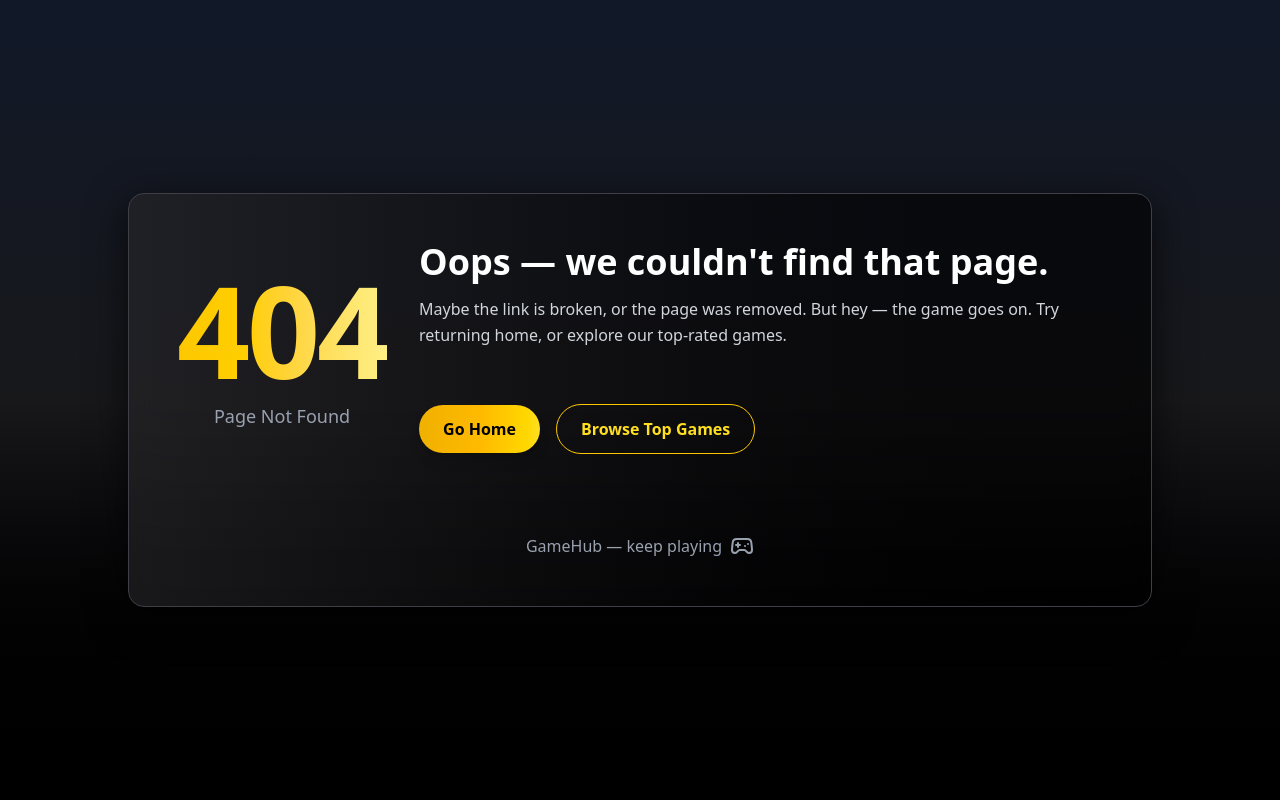
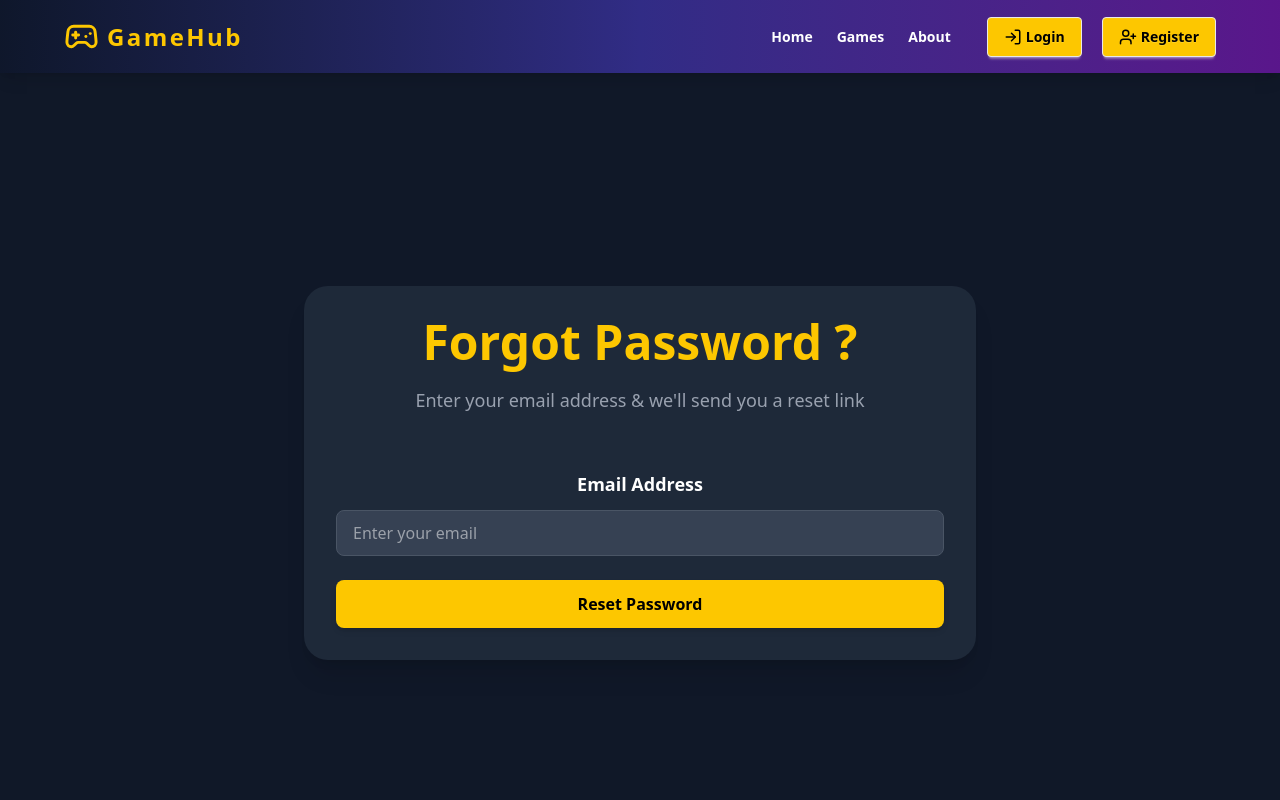
Before and after one commit to Hlamong55/GameHub-A-Game-Library, a React (Vite) app: page /auth/resetPass in a window 1280 px wide. Shown: the top 800 px of the page. Built offline with nearby package versions, Linux system fonts and the light colour scheme; no server answers.

Commit message:
implement forget password function

```diff
--- a/src/Loading.jsx
+++ b/src/Loading.jsx
@@ -1,7 +1,14 @@
 const Loading = () => {
   return (
-    <div className="flex min-h-screen justify-center items-center">
-      <span className="loading loading-bars loading-lg"></span>
+    <div className="min-h-screen flex justify-center items-center bg-black">
+      <div className="relative">
+
+        <div className="absolute animate-spin rounded-full h-36 w-36 border-4 border-t-transparent border-b-transparent border-l-purple-500 border-r-blue-500 shadow-lg"></div>
+
+
+        <div className="absolute h-28 w-28 rounded-full bg-linear-to-br from-purple-900 to-indigo-900 blur-md opacity-30"></div>
+
+      </div>
     </div>
   );
 };
--- a/src/components/Navbar.jsx
+++ b/src/components/Navbar.jsx
@@ -9,7 +9,7 @@ const Navbar = () => {
 
   const handleLogout = async () => {
     await logOut();
-    navigate("/");
+    navigate("/auth/login");
   };
 
   const activeClass = ({ isActive }) =>
@@ -30,7 +30,7 @@ const Navbar = () => {
   );
 
   return (
-    <nav className="navbar bg-linear-to-r from-slate-900 via-indigo-900 to-purple-900 text-white shadow-lg px-10 py-3">
+    <nav className="navbar bg-linear-to-r from-slate-900 via-indigo-900 to-purple-900 text-white shadow-lg md:px-16 py-3">
       <div className="navbar-start">
         <Link to="/" className="flex items-center gap-2 text-2xl font-extrabold tracking-widest text-yellow-400">
           <Gamepad2 size={35} />
--- a/src/firebase/Firebase.config.js
+++ b/src/firebase/Firebase.config.js
@@ -13,7 +13,7 @@ const firebaseConfig = {
   messagingSenderId: import.meta.env.VITE_messagingSenderId,
   appId: import.meta.env.VITE_appId
 };
-console.log("API KEY:", import.meta.env.VITE_apiKey);
+// console.log("API KEY:", import.meta.env.VITE_apiKey);
 
 // Initialize Firebase
 const app = initializeApp(firebaseConfig);
--- a/src/pages/Login.jsx
+++ b/src/pages/Login.jsx
@@ -1,15 +1,18 @@
 import { useEffect, useState } from "react";
 import { Link, useNavigate, useLocation } from "react-router-dom";
 import Swal from "sweetalert2";
-import { signInWithEmailAndPassword, signInWithPopup, GoogleAuthProvider } from "firebase/auth";
+import {
+  signInWithEmailAndPassword,
+  signInWithPopup,
+  GoogleAuthProvider,
+} from "firebase/auth";
 import auth from "../Firebase/Firebase.config";
 import bgImage from "../assets/collected/car9.jpeg";
 
 const Login = () => {
-   useEffect(() => {
-        document.title = "Login | GameHub";
-      }, []);
-
+  useEffect(() => {
+    document.title = "Login | GameHub";
+  }, []);
 
   const [formData, setFormData] = useState({ email: "", password: "" });
   const [error, setError] = useState("");
@@ -26,7 +29,11 @@ const Login = () => {
     setError("");
 
     try {
-      const res = await signInWithEmailAndPassword(auth, formData.email, formData.password);
+      const res = await signInWithEmailAndPassword(
+        auth,
+        formData.email,
+        formData.password
+      );
 
       Swal.fire({
         title: "🎮 Welcome Back!",
@@ -38,9 +45,8 @@ const Login = () => {
         confirmButtonText: "Start Gaming 🚀",
       }).then((result) => {
         if (result.isConfirmed) {
-         const from = location.state?.from?.pathname || "";
-        navigate(from, { replace: true });
-
+          const from = location.state?.from?.pathname || "/";
+          navigate(from, { replace: true });
         }
       });
     } catch (err) {
@@ -100,7 +106,9 @@ const Login = () => {
           Welcome Back!
         </h2>
         <p className="text-center text-gray-700 dark:text-gray-300 mb-8 text-lg">
-          Login to your <span className="font-bold text-purple-800">GameHub</span> account to exploring.
+          Login to your{" "}
+          <span className="font-bold text-purple-800">GameHub</span> account to
+          exploring.
         </p>
 
         <form onSubmit={handleSubmit} className="space-y-6">
@@ -136,18 +144,24 @@ const Login = () => {
             />
           </div>
 
+          <button
+            onClick={() => navigate("/auth/resetPass", { state: { email: formData.email } } )}
+            className="font-bold text-gray-800 dark:text-gray-200 hover:text-purple-700 hover:underline cursor-pointer transition-all duration-300"
+          >
+            Forgot Password?
+          </button>
+
           {error && <p className="text-red-500 text-sm">{error}</p>}
 
           <button
             type="submit"
-            className="w-full mt-5 bg-linear-to-r from-slate-900 via-indigo-900 to-purple-900 text-white font-bold shadow-lg
+            className="w-full mt-3 bg-linear-to-r from-slate-900 via-indigo-900 to-purple-900 text-white font-bold shadow-lg
                hover:from-purple-900 hover:via-indigo-700 hover:to-slate-800
                transition-all duration-300 px-6 py-3 rounded-lg"
           >
             Login
           </button>
         </form>
-
 
         <div className="mt-6 text-center">
           <button
@@ -163,10 +177,12 @@ const Login = () => {
           </button>
         </div>
 
-
         <p className="mt-6 text-center text-gray-700 dark:text-gray-300">
-          Don’t have an account?{" "}
-          <Link to="/auth/register" className="text-red-600 hover:text-red-700 font-semibold underline">
+          Don't have an account?{" "}
+          <Link
+            to="/auth/register"
+            className="text-red-600 hover:text-red-700 font-semibold underline"
+          >
             Create Now
           </Link>
         </p>
--- a/src/pages/MyProfile.jsx
+++ b/src/pages/MyProfile.jsx
@@ -16,7 +16,7 @@ const MyProfile = () => {
 
   const handleLogout = async () => {
     await logOut();
-    navigate("/");
+    navigate("/auth/login");
   };
 
   return (
--- /dev/null
+++ b/src/pages/ResetPass.jsx
@@ -0,0 +1,93 @@
+import React, { useState, useEffect } from "react";
+import { sendPasswordResetEmail } from "firebase/auth";
+import { useLocation} from "react-router-dom";
+import  auth  from "../Firebase/Firebase.config";
+import Swal from "sweetalert2";
+
+const ResetPass = () => {
+  const location = useLocation();
+//   const navigate = useNavigate();
+
+  const [email, setEmail] = useState(location.state?.email || "");
+
+  useEffect(() => {
+    document.title = "Forgot Password | GameHub";
+  }, []);
+
+  const handleForgetPass = async (e) => {
+    e.preventDefault();
+
+    if (!email) {
+      Swal.fire({
+        icon: "warning",
+        title: "Email Required!",
+        text: "Please enter your email address first.",
+        background: "#1f2937",
+        color: "#fff",
+        confirmButtonColor: "#facc15",
+      });
+      return;
+    }
+
+    try {
+      await sendPasswordResetEmail(auth, email);
+      Swal.fire({
+        icon: "success",
+        title: "Reset Email Sent!",
+        text: "Please check your Gmail to reset your password.",
+        background: "#1f2937",
+        color: "#fff",
+        confirmButtonColor: "#facc15",
+      }).then(() => {
+        window.location.href = "https://mail.google.com";
+      });
+    } catch (err) {
+      Swal.fire({
+        icon: "error",
+        title: "Failed!",
+        text: err.message,
+        background: "#1f2937",
+        color: "#fff",
+        confirmButtonColor: "#f87171",
+      });
+    }
+  };
+
+  return (
+    <div className="min-h-screen flex items-center justify-center bg-gray-900 text-white py-10">
+      <form
+        onSubmit={handleForgetPass}
+        className="bg-gray-800 p-8 rounded-3xl shadow-xl max-w-2xl w-full text-center"
+      >
+        <h2 className="text-5xl font-bold mb-5 text-yellow-400">
+          Forgot Password ?
+        </h2>
+
+        <p className="text-gray-400 mb-14 text-lg">
+          Enter your email address & we'll send you a reset link
+        </p>
+
+        <div className="mb-6">
+          <label className="block mb-3 text-lg font-bold">Email Address</label>
+          <input
+            type="email"
+            placeholder="Enter your email"
+            value={email}
+            onChange={(e) => setEmail(e.target.value)}
+            className="w-full px-4 py-2.5 rounded-lg bg-gray-700 text-white border border-gray-600 focus:outline-none focus:ring-2 focus:ring-yellow-400"
+            required
+          />
+        </div>
+
+        <button
+          type="submit"
+          className="w-full bg-yellow-400 hover:bg-amber-600 text-black font-bold py-3 rounded-lg shadow-md transition-all"
+        >
+          Reset Password
+        </button>
+      </form>
+    </div>
+  );
+};
+
+export default ResetPass;
--- a/src/routes/Router.jsx
+++ b/src/routes/Router.jsx
@@ -11,6 +11,7 @@ import AuthLayout from "../layouts/AuthLayout";
 import PrivateRoute from "./PrivateRoute";
 import MyProfile from "../pages/MyProfile";
 import UpdateProfile from "../pages/UpdateProfile";
+import ResetPass from "../pages/ResetPass";
 
 const router = createBrowserRouter([
   {
@@ -68,6 +69,10 @@ const router = createBrowserRouter([
             path: "register",
             element: <Register></Register>,
           },
+          {
+            path: "resetPass",
+            element: <ResetPass></ResetPass>
+          }
         ],
       },
     ],
```
